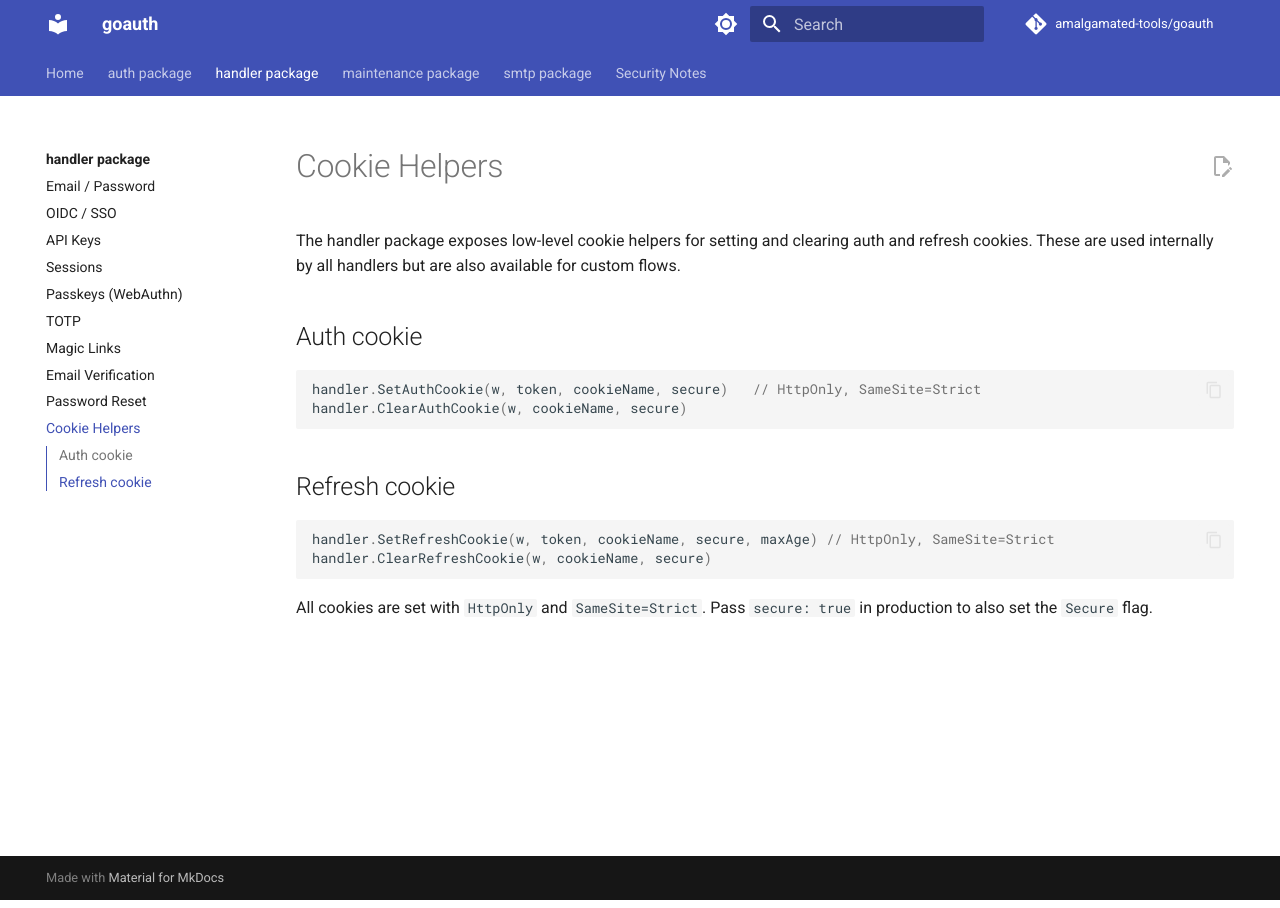
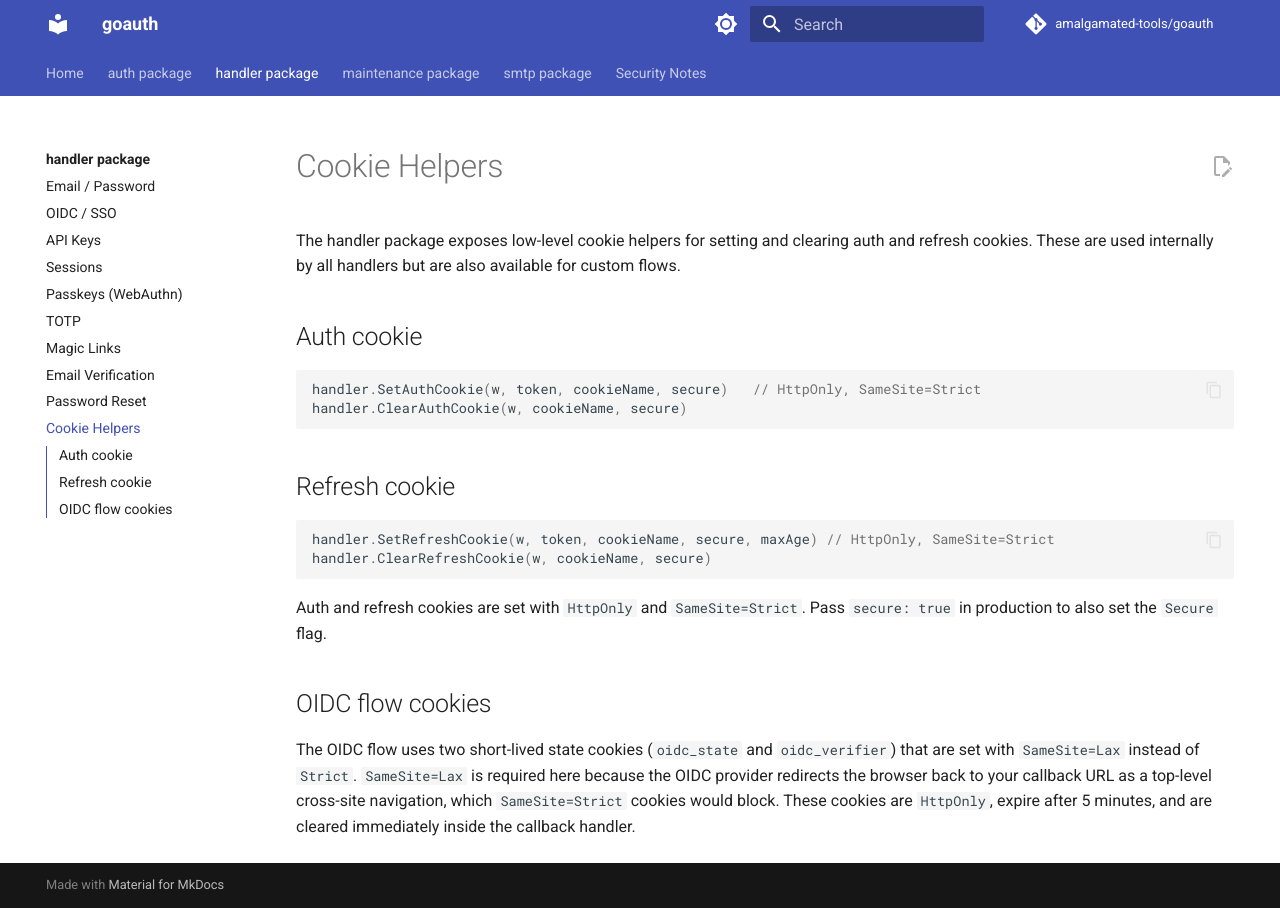
Before and after one commit to amalgamated-tools/goauth, an MkDocs documentation site: the page built from docs/handler/cookies.md, in a window 1280 px wide. Built offline with MkDocs 1.6.1 and Material for MkDocs 9.7.7, drawn with Linux system fonts in a browser that asks for light colours; comment, search, counter and statistics services are not loaded.

Commit message:
docs: fix four documentation gaps found in audit
- store-interfaces: document that FindPasswordResetToken may return
  ErrExpiredToken in addition to ErrInvalidToken; the handler handles
  both with the same 400 response
- middleware: document the session UserID ownership check that rejects
  requests where sess.UserID != JWT sub claim (session fixation guard)
- security: fix email-enumeration section to accurately describe the
  503 case for unconfigured senders alongside the 400 case
- cookies: correct the claim that all cookies use SameSite=Strict;
  OIDC flow state/verifier cookies require SameSite=Lax to survive
  the cross-site provider redirect, and document why

Co-authored-by: Copilot <223556219+Copilot@users.noreply.github.com>

````diff
--- a/docs/handler/cookies.md
+++ b/docs/handler/cookies.md
@@ -16,4 +16,8 @@ handler.SetRefreshCookie(w, token, cookieName, secure, maxAge) // HttpOnly, Same
 handler.ClearRefreshCookie(w, cookieName, secure)
 ```
 
-All cookies are set with `HttpOnly` and `SameSite=Strict`. Pass `secure: true` in production to also set the `Secure` flag.
+Auth and refresh cookies are set with `HttpOnly` and `SameSite=Strict`. Pass `secure: true` in production to also set the `Secure` flag.
+
+## OIDC flow cookies
+
+The OIDC flow uses two short-lived state cookies (`oidc_state` and `oidc_verifier`) that are set with `SameSite=Lax` instead of `Strict`. `SameSite=Lax` is required here because the OIDC provider redirects the browser back to your callback URL as a top-level cross-site navigation, which `SameSite=Strict` cookies would block. These cookies are `HttpOnly`, expire after 5 minutes, and are cleared immediately inside the callback handler.
````
Also changed, not shown: docs/auth/middleware.md (+1 -1 lines), docs/auth/store-interfaces.md (+1 -1 lines), docs/security.md (+1 -1 lines).
